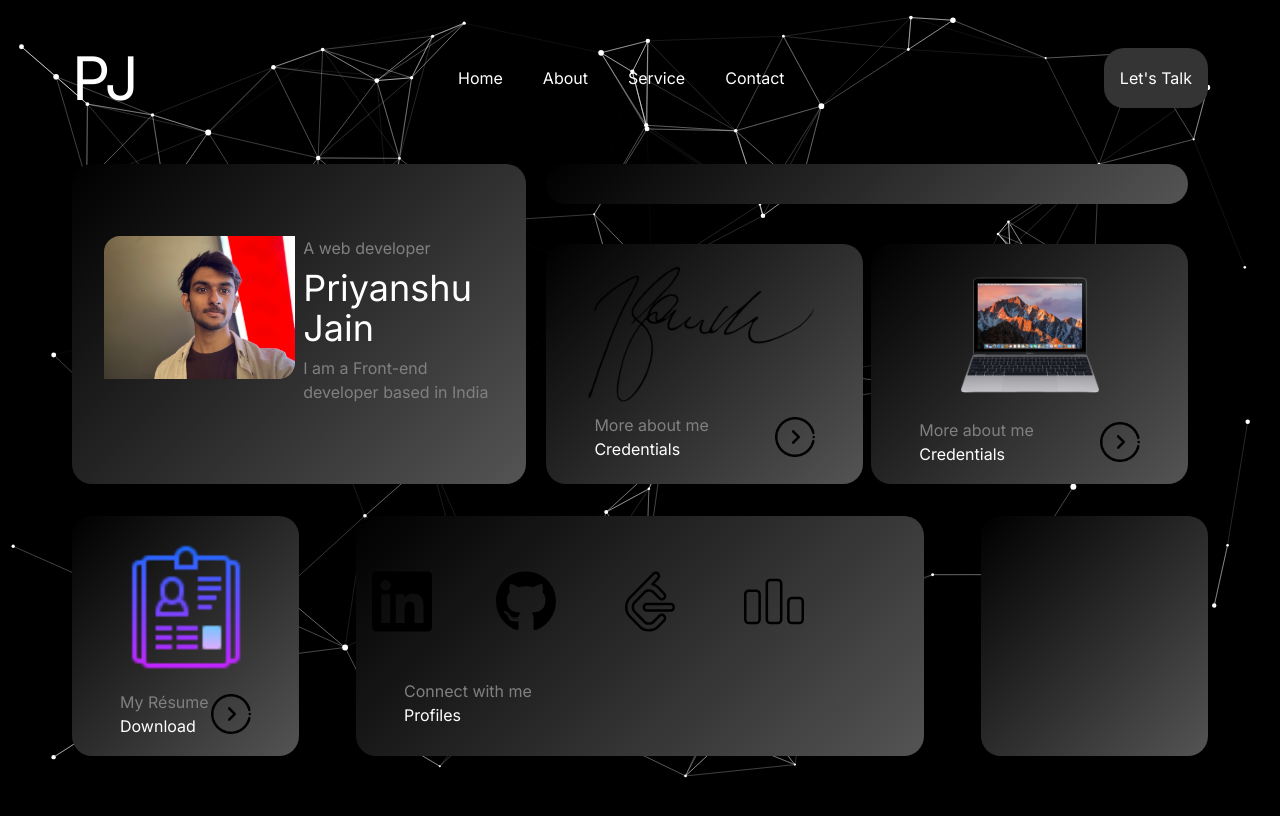
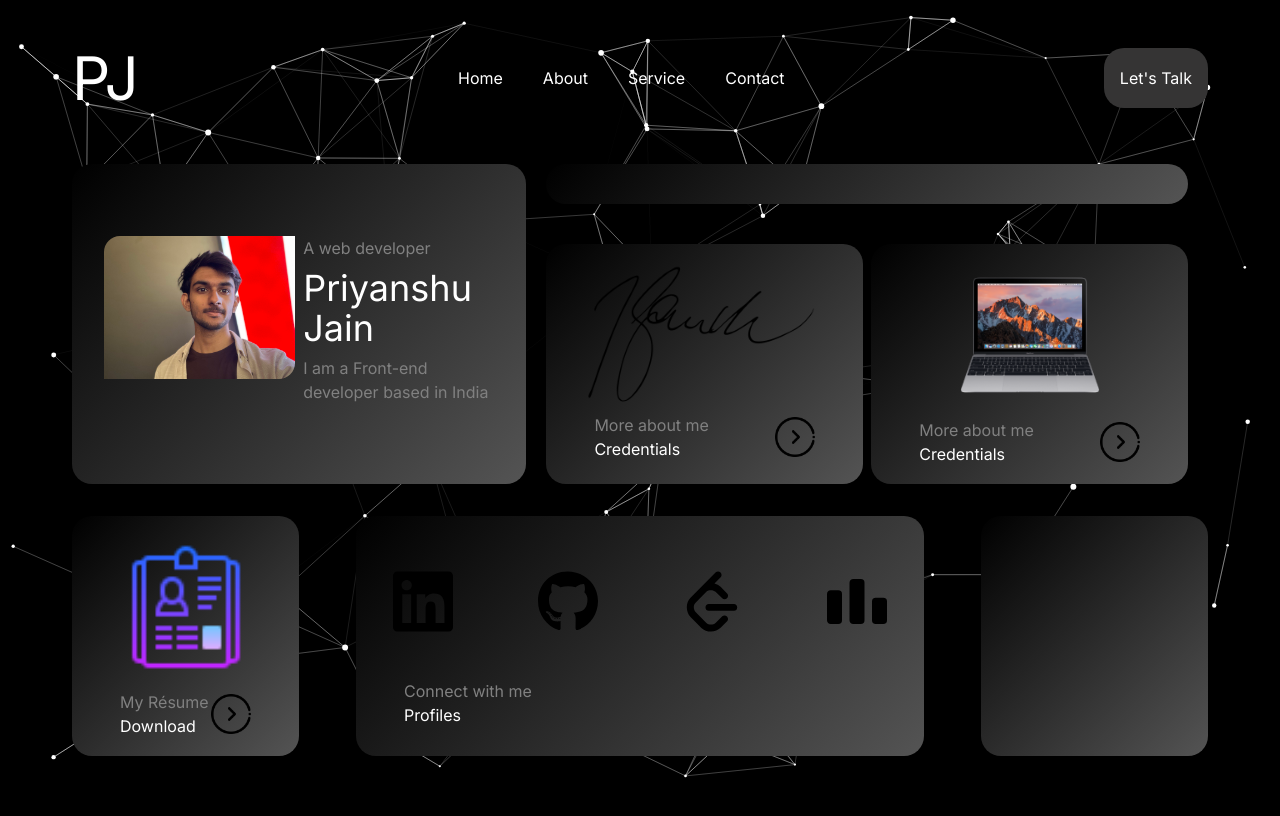
Before and after one commit to PriyanshuJain13/portfolio-new, a Next.js app: page / in a window 1280 px wide. Shown: the top 816 px of the page. Built offline with nearby package versions, Linux system fonts and the light colour scheme.

Commit message:
completed logo section

```diff
--- a/app/globals.css
+++ b/app/globals.css
@@ -52,9 +52,9 @@ body {
   background: linear-gradient(135deg, rgba(0,0,0,1) 0%, rgba(84,84,84,1) 100%);
 }
 
-.blackBox:hover{
+/* .blackBox:hover{
   box-shadow: 0px 0px 10px 4px rgba(255,255,255,1);
-}
+} */
 
 .whiteTxt{
   color: #FFFFFF;
@@ -70,3 +70,20 @@ body {
 .resumePage{
   height: 100vh;
 }
+
+.hoverLogo1:hover{
+  filter: drop-shadow(0px 0px 15px #0077B5);
+  cursor: pointer;
+}
+.hoverLogo2:hover{
+  filter: drop-shadow(0px 0px 15px #FFFFFF);
+  cursor: pointer;
+}
+.hoverLogo3:hover{
+  filter: drop-shadow(0px 0px 15px #CE9E29);
+  cursor: pointer;
+}
+.hoverLogo4:hover{
+  filter: drop-shadow(1px 0px 15px #D41A30);
+  cursor: pointer;
+}
--- a/components/HomeBody.jsx
+++ b/components/HomeBody.jsx
@@ -5,17 +5,21 @@ import resume from "@assets/resume.png";
 import button from "@assets/button.png";
 import laptop from "@assets/laptop.png";
 import Image from "next/image";
-import leetcode from '@assets/icons/leetcode.svg'
-import github from '@assets/icons/github.svg'
-import codeforces from '@assets/icons/codeforces.svg'
-import linkedIn from '@assets/icons/linkedin.svg'
+import leetcode from "@assets/icons/leetcode.svg";
+import github from "@assets/icons/github.svg";
+import codeforces from "@assets/icons/codeforces.svg";
+import linkedIn from "@assets/icons/linkedin.svg";
 
 const HomeBody = () => {
   return (
     <div className="text-white my-14 flex flex-wrap md:m-">
       <div className="blackBox space-x-2 flex flex-row w-full h-80 p-8 md:w-2/5">
         <div className="mypic w-1/2 pt-10">
-          <Image src={myPic} className="rounded-tl-2xl rounded-br-2xl" />
+          <Image
+            src={myPic}
+            alt="myPic"
+            className="rounded-tl-2xl rounded-br-2xl"
+          />
         </div>
         <div className="pt-10 w-1/2 space-y-1 sm:space-y-2">
           <p className="greyTxt">A web developer</p>
@@ -34,7 +38,11 @@ const HomeBody = () => {
         <div className="flex flex-row mt-10 space-x-2">
           <div className="blackBox w-1/2 h-60 p-4 space-y-2">
             <div className="flex justify-center">
-              <Image src={credentials} className="w-[160px] lg:w-[250px]" />
+              <Image
+                src={credentials}
+                alt="cred"
+                className="w-[160px] lg:w-[250px]"
+              />
             </div>
             <div className="flex justify-between lg:px-8">
               <div className="">
@@ -42,14 +50,18 @@ const HomeBody = () => {
                 <p className="whiteTxt">Credentials</p>
               </div>
               <button src="/">
-                <Image src={button} className="w-10 glow-btn" />
+                <Image src={button} alt="glow" className="w-10 glow-btn" />
               </button>
             </div>
           </div>
 
           <div className="blackBox w-1/2 h-60 p-4 space-y-2">
             <div className="flex justify-center">
-              <Image src={laptop} className="w-[100px] xl:w-[150px]" />
+              <Image
+                src={laptop}
+                alt="laptop"
+                className="w-[100px] xl:w-[150px]"
+              />
             </div>
             <div className="flex justify-between lg:px-8">
               <div className="">
@@ -57,7 +69,7 @@ const HomeBody = () => {
                 <p className="whiteTxt">Credentials</p>
               </div>
               <button src="/">
-                <Image src={button} className="w-10 glow-btn" />
+                <Image src={button} alt="cred" className="w-10 glow-btn" />
               </button>
             </div>
           </div>
@@ -67,7 +79,11 @@ const HomeBody = () => {
       <div className="w-full space-y-2 flex flex-row mt-8 flex-wrap sm:space-y-0 sm:justify-between">
         <div className="blackBox w-full sm:w-1/4 xl:w-1/5 h-60 p-4 space-y-6 lg:space-y-2">
           <div className="flex justify-center">
-            <Image src={resume} className="w-[100px] xl:w-[150px]" />
+            <Image
+              src={resume}
+              alt="resume"
+              className="w-[100px] xl:w-[150px]"
+            />
           </div>
           <div className="flex justify-evenly lg:px-8 lg:justify-between">
             <div className="">
@@ -76,18 +92,42 @@ const HomeBody = () => {
             </div>
             <button src="">
               <a href="/resume" target="_blank">
-                <Image src={button} className="w-10 glow-btn" />
+                <Image src={button} alt="button" className="w-10 glow-btn" />
               </a>
             </button>
           </div>
         </div>
 
         <div className="blackBox w-full sm:w-1/3 xl:w-1/2 h-60 p-4 space-y-6 lg:space-y-2">
-          <div className="flex h-2/3 space-x-4 xl:space-x-16">
-            <Image src={linkedIn} className="w-[40px] xl:w-[60px]" />
-            <Image src={github} className="w-[40px] xl:w-[60px]" />
-            <Image src={leetcode} className="w-[40px] xl:w-[60px]" />
-            <Image src={codeforces} className="w-[40px] xl:w-[60px]" />
+          <div className="flex justify-evenly h-2/3 space-x-4 xl:space-x-16">
+            <a href="https://www.linkedin.com/in/priyanshu-jain-637406214" className="flex flex-between" target="_blank">
+              <Image
+                src={linkedIn}
+                alt="logo"
+                className="w-[40px] xl:w-[60px] hoverLogo1"
+              />
+            </a>
+            <a href="https://github.com/PriyanshuJain13" className="flex flex-between" target="_blank">
+              <Image
+                src={github}
+                alt="logo"
+                className="w-[40px] xl:w-[60px] hoverLogo2"
+              />
+            </a>
+            <a href="https://leetcode.com/pjrise13/" className="flex flex-between" target="_blank">
+              <Image
+                src={leetcode}
+                alt="logo"
+                className="w-[40px] xl:w-[60px] hoverLogo3"
+              />
+            </a>
+            <a href="https://codeforces.com/profile/priyAnshu.13" className="flex flex-between" target="_blank">
+              <Image
+                src={codeforces}
+                alt="logo"
+                className="w-[40px] xl:w-[60px] hoverLogo4"
+              />
+            </a>
           </div>
           <div className="flex lg:px-8 lg:justify-between">
             <div className="">
```
Also changed, not shown: assets/icons/codeforces.svg, assets/icons/leetcode.svg.
